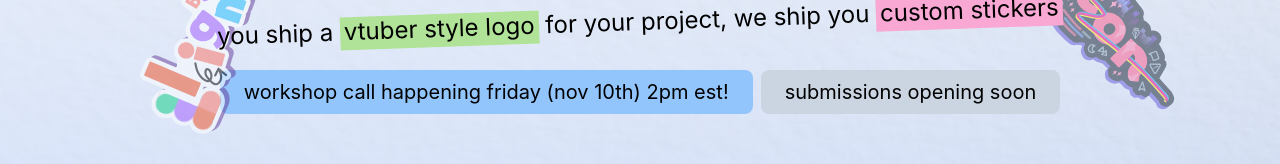
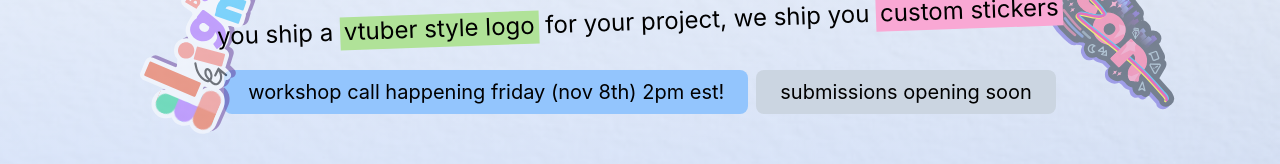
Before and after one commit to hackclub/anchor, a React (Create React App) app: page / in a window 1280 px wide. Shown: the part 410-574 px from the top of the page. Built offline with nearby package versions, Linux system fonts and the light colour scheme.

Commit message:
fixed date

```diff
--- a/src/App.js
+++ b/src/App.js
@@ -26,7 +26,7 @@ export default function App() {
             <p className="text-2xl mx-4">you ship a <span className="bg-[#B0E298] px-1 pb-1">vtuber style logo</span> for your project, we ship you <span className="bg-pink-300 px-1 pb-1">custom stickers</span></p>
           </div>
           <div className="flex flex-row gap-2 mt-8">
-            <p className="bg-blue-300 px-6 py-2 rounded-lg text-xl">workshop call happening friday (nov 10th) 2pm est!</p>
+            <p className="bg-blue-300 px-6 py-2 rounded-lg text-xl">workshop call happening friday (nov 8th) 2pm est!</p>
             <p className="bg-slate-300 px-6 py-2 rounded-lg text-xl">submissions opening soon</p>
           </div>
 
```
